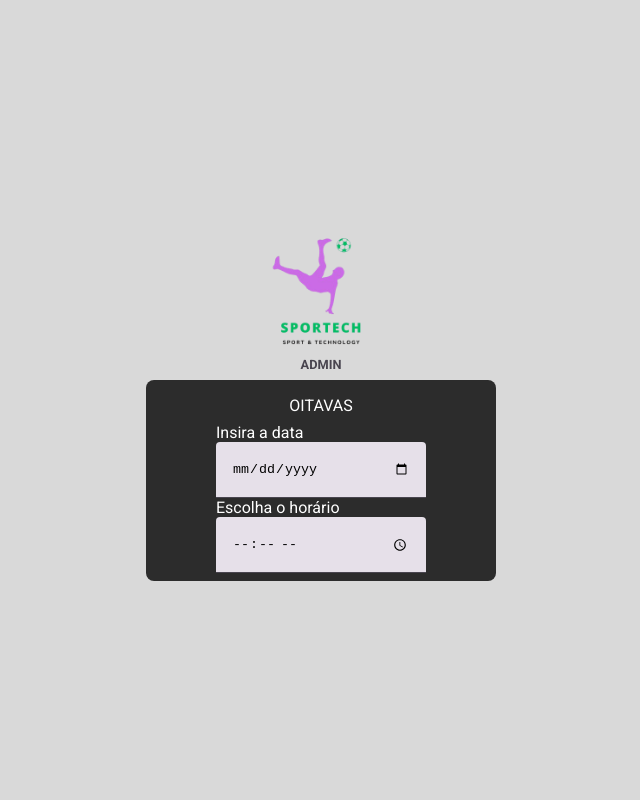
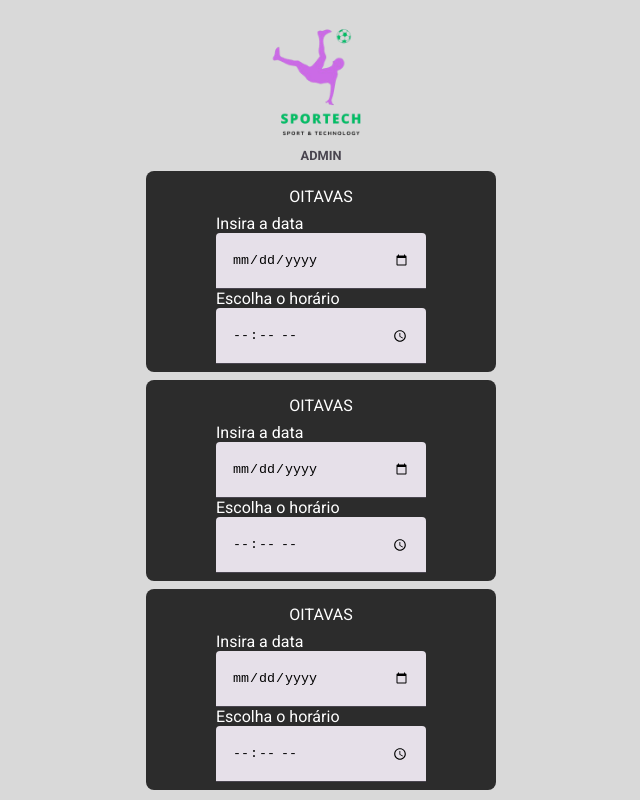
Before and after one commit to ItaloBello/TG-Sportech, a React (Vite) app in the folder front-end/: page /admin/create-championship/playoffs/create-matches in a window 1280 px wide. Shown: the whole page, without its empty margins (319-959 px from the left). Built offline with nearby package versions, Linux system fonts and the light colour scheme.

Commit message:
adicionando ultima tela parte 2: o inimigo agora é outro

```diff
--- a/front-end/src/context/adminAuth.jsx
+++ b/front-end/src/context/adminAuth.jsx
@@ -14,6 +14,7 @@ export const AdminAuthContextProvider = ({ children }) => {
   const [selectedCourt, setSelectedCourt] = useState([]);
   const [appointments, setAppointments] = useState([]);
   const [selectedAppointment, setSelectedAppointment] = useState({})
+  const [teamNumber, setTeamNumber] = useState(0)
 
   const navigate = useNavigate();
 
@@ -163,6 +164,20 @@ export const AdminAuthContextProvider = ({ children }) => {
     setSelectedAppointment(appointmentId)
     //localStorage
   }
+
+  const handleGetTeamNumber = (champId) =>{
+    setTeamNumber(16)
+  }
+
+  const handleSetSelectedChamp = (champId)=>{
+    //TODO retornar os dados do campeonato
+    // const {data} = getChamp(champId)
+    setSelectedChamp({
+      id:1
+    })
+    localStorage.setItem('championship',JSON.stringify(selectedChamp))
+  }
+
   return (
     <AdminAuthContext.Provider
       value={{
@@ -175,6 +190,7 @@ export const AdminAuthContextProvider = ({ children }) => {
         selectedCourt,
         appointments,
         selectedAppointment,
+        teamNumber,
         handleLogin,
         handleSingUp,
         handleLogOut,
@@ -185,7 +201,9 @@ export const AdminAuthContextProvider = ({ children }) => {
         handleGetMyCourts,
         handleSetSelectedCourt,
         handleGetAppointmens,
-        handleSetSelectedAppointment
+        handleSetSelectedAppointment,
+        handleGetTeamNumber,
+        handleSetSelectedChamp
       }}
     >
       {children}
--- a/front-end/src/pages/Admin/CreateMatches/index.jsx
+++ b/front-end/src/pages/Admin/CreateMatches/index.jsx
@@ -1,10 +1,10 @@
-import React from 'react'
-import MatchCardToCreate from '../../../components/MatchCardToCreate'
+import React, { useEffect, useState } from "react";
+import MatchCardToCreate from "../../../components/MatchCardToCreate";
 import { useForm } from "react-hook-form";
 import { yupResolver } from "@hookform/resolvers/yup";
 import * as yup from "yup";
-import Header from '../../../components/Header';
-
+import Header from "../../../components/Header";
+import { useAdminAuth } from "../../../hooks/useAdminAuth";
 const schema = yup
   .object({
     name: yup.string().required(),
@@ -18,7 +18,6 @@ const schema = yup
   })
   .required();
 
-
 const CreateMatches = () => {
   const {
     control,
@@ -28,12 +27,131 @@ const CreateMatches = () => {
     resolver: yupResolver(schema),
     mode: "onBlur",
   });
+
+  const { admin, teamNumber, handleGetTeamNumber } = useAdminAuth();
+  const [isLoading, setIsLoading] = useState(true);
+  useEffect(() => {
+    const getTeamNumber = async () => {
+      try {
+        await handleGetTeamNumber(champ.id);
+      } finally {
+        setIsLoading(false);
+      }
+    };
+    getTeamNumber();
+  }, [admin.id]);
+
+  if (isLoading) return <></>;
+
   return (
-    <div className='create-matches'>
-        <Header/>
-        <MatchCardToCreate control={control} nameDate={'date0'} nameTime={'time0'} title={'oitavas'} />
+    <div className="create-matches">
+      <Header />
+      <form>
+        {teamNumber >= 16 ? (
+          <>
+            <MatchCardToCreate
+              control={control}
+              nameDate={"dateOct0"}
+              nameTime={"timeOct0"}
+              title={"oitavas"}
+            />
+            <MatchCardToCreate
+              control={control}
+              nameDate={"dateOct1"}
+              nameTime={"timeOct1"}
+              title={"oitavas"}
+            />
+            <MatchCardToCreate
+              control={control}
+              nameDate={"dateOct2"}
+              nameTime={"timeOct2"}
+              title={"oitavas"}
+            />
+            <MatchCardToCreate
+              control={control}
+              nameDate={"dateOct3"}
+              nameTime={"timeOct3"}
+              title={"oitavas"}
+            />
+            <MatchCardToCreate
+              control={control}
+              nameDate={"dateOct4"}
+              nameTime={"timeOct4"}
+              title={"oitavas"}
+            />
+            <MatchCardToCreate
+              control={control}
+              nameDate={"dateOct5"}
+              nameTime={"timeOct5"}
+              title={"oitavas"}
+            />
+            <MatchCardToCreate
+              control={control}
+              nameDate={"dateOct6"}
+              nameTime={"timeOct6"}
+              title={"oitavas"}
+            />
+            <MatchCardToCreate
+              control={control}
+              nameDate={"dateOct7"}
+              nameTime={"timeOct7"}
+              title={"oitavas"}
+            />
+          </>
+        ) : (
+          <></>
+        )}
+        {teamNumber >= 8 ? (
+          <>
+            <MatchCardToCreate
+              control={control}
+              nameDate={"dateQua0"}
+              nameTime={"timeQua0"}
+              title={"oitavas"}
+            />
+            <MatchCardToCreate
+              control={control}
+              nameDate={"dateQua1"}
+              nameTime={"timeQua1"}
+              title={"oitavas"}
+            />
+            <MatchCardToCreate
+              control={control}
+              nameDate={"dateQua2"}
+              nameTime={"timeQua2"}
+              title={"oitavas"}
+            />
+            <MatchCardToCreate
+              control={control}
+              nameDate={"dateQua3"}
+              nameTime={"timeQua3"}
+              title={"oitavas"}
+            />
+          </>
+        ) : (
+          <></>
+        )}
+        <MatchCardToCreate
+          control={control}
+          nameDate={"dateSemi0"}
+          nameTime={"timeSemi0"}
+          title={"oitavas"}
+        />
+        <MatchCardToCreate
+          control={control}
+          nameDate={"dateSemi1"}
+          nameTime={"timeSemi1"}
+          title={"oitavas"}
+        />
+        <MatchCardToCreate
+          control={control}
+          nameDate={"dateFinal"}
+          nameTime={"timeFinal"}
+          title={"oitavas"}
+        />
+      </form>
     </div>
-  )
-}
+  );
+};
 
-export default CreateMatches
+export default CreateMatches;
```
